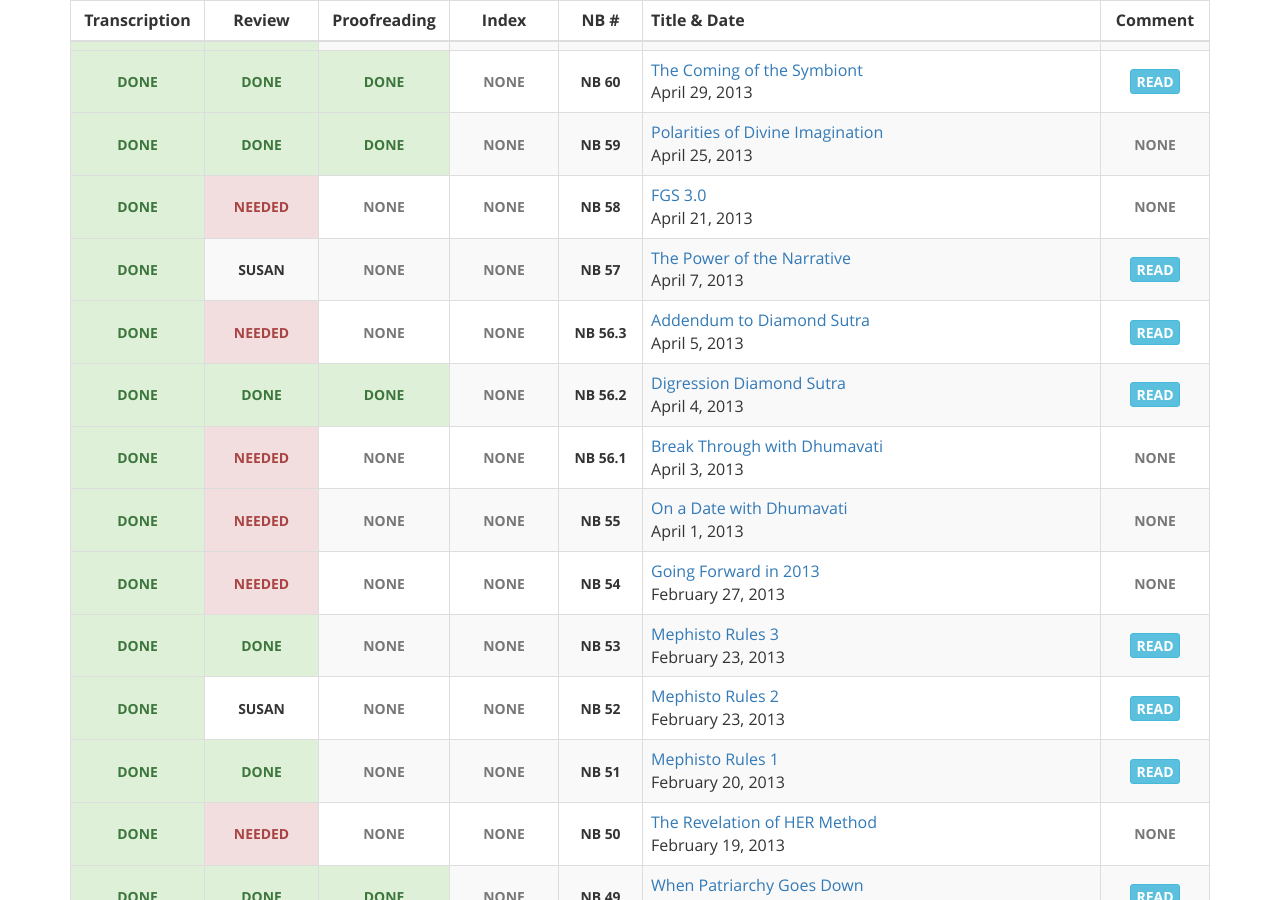
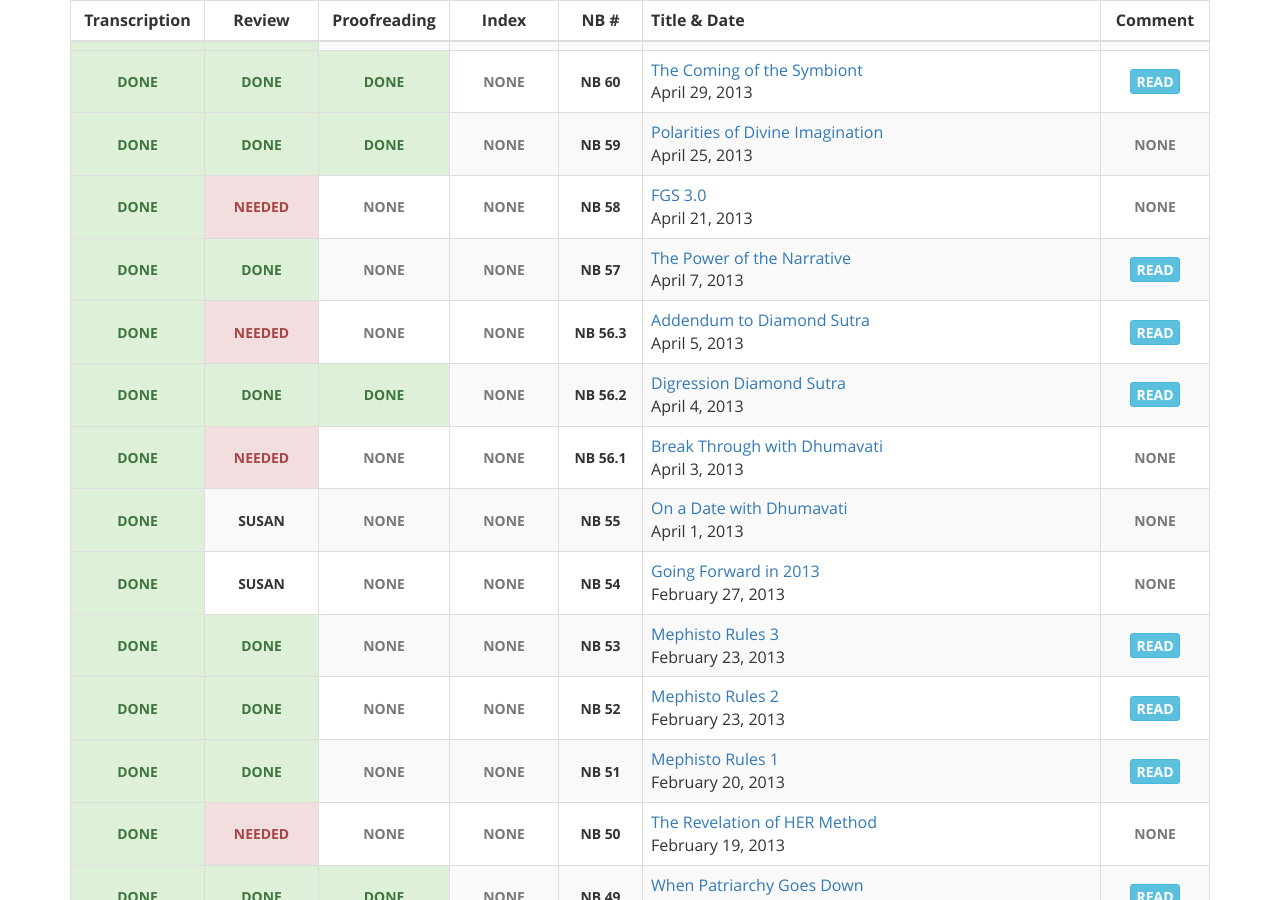
Before and after one commit to gaiaspora/gaiaspora.github.io, a Jekyll site: the page built from content/navigator-briefings.markdown, in a window 1280 px wide and 900 px high, scrolled down 4899 px. Built offline with Jekyll 4.4.1, drawn with Linux system fonts in a browser that asks for light colours.

Commit message:
Update nb.yaml

```diff
--- a/_data/nb.yaml
+++ b/_data/nb.yaml
@@ -666,7 +666,7 @@
 
 - NB: "57"
   Transcription: "done"
-  Review: "Susan"
+  Review: "done"
   Proofreading: "none"
   Index: "none"
   Title: "The Power of the Narrative"
@@ -702,7 +702,7 @@
 
 - NB: "55"
   Transcription: "done"
-  Review: "needed"
+  Review: "Susan"
   Proofreading: "none"
   Index: "none"
   Title: "On a Date with Dhumavati"
@@ -711,7 +711,7 @@
 
 - NB: "54"
   Transcription: "done"
-  Review: "needed"
+  Review: "Susan"
   Proofreading: "none"
   Index: "none"
   Title: "Going Forward in 2013"
@@ -729,7 +729,7 @@
 
 - NB: "52"
   Transcription: "done"
-  Review: "Susan"
+  Review: "done"
   Proofreading: "none"
   Index: "none"
   Title: "Mephisto Rules 2"
```
